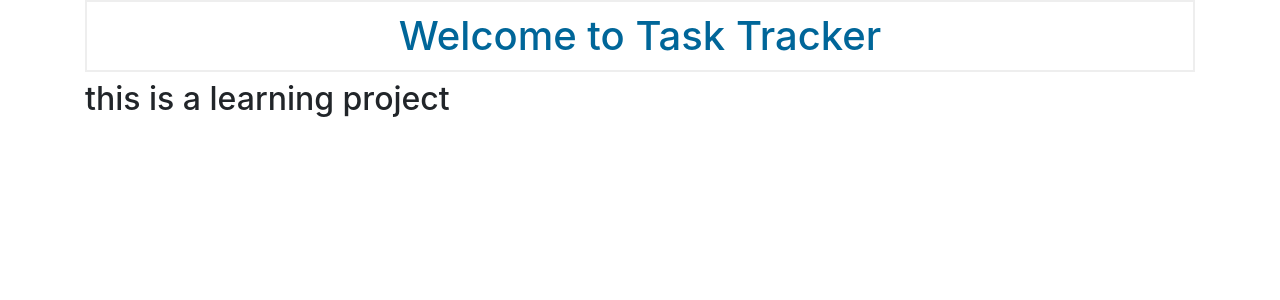
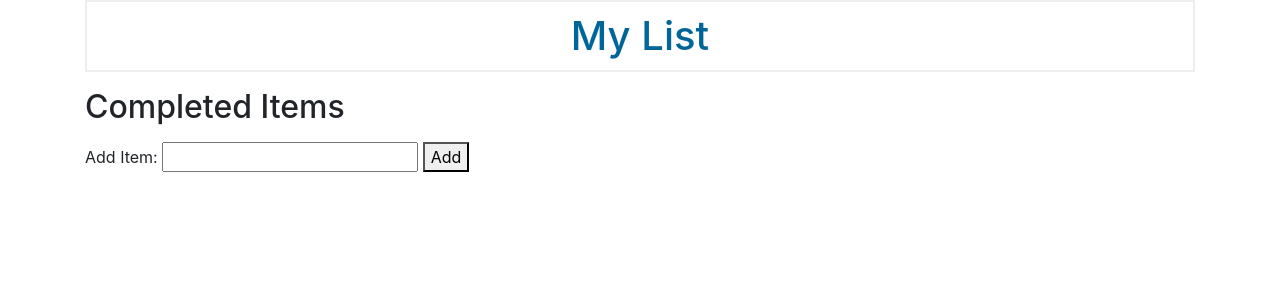
Before and after one commit to ghering90/task-manager, a Flask app: page / in a window 1280 px wide. Shown: the part 56-356 px from the top of the page. Run offline with Flask 3, Linux system fonts and the light colour scheme; some libraries are stand-ins or nearby versions.

Commit message:
added feature to the lsit

```diff
--- a/app.py
+++ b/app.py
@@ -1,13 +1,49 @@
-from flask import Flask, render_template, request,  session, redirect
+from flask import Flask, render_template, request,  session, redirect, url_for
 
 app = Flask(__name__)
+
+my_list = []
+completed_list = []
 
 
 @app.route('/')
 def index():
-    return render_template('index.html')
+    return render_template('index.html', my_list=my_list, completed_list=completed_list)
 
 
+@app.route('/add', methods=['POST'])
+def add_item():
+    new_item = request.form['new_item']
+    my_list.append({'item': new_item, 'checked': False})
+    return redirect(url_for('index'))
+
+
+@app.route('/remove/<int:item_index>')
+def remove_item(item_index):
+    if 0 <= item_index < len(my_list):
+        del my_list[item_index]
+    return redirect(url_for('index'))
+
+
+@app.route('/toggle/<int:item_index>')
+def toggle_item(item_index):
+    if 0 <= item_index < len(my_list):
+        my_list[item_index]['checked'] = not my_list[item_index]['checked']
+    return redirect(url_for('index'))
+
+
+@app.route('/complete/<int:item_index>')
+def complete_item(item_index):
+    if 0 <= item_index < len(my_list) and not my_list[item_index]['checked']:
+        completed_list.append(my_list.pop(item_index))
+    return redirect(url_for('index'))
+
+
+@app.route('/uncomplete/<int:item_index>')
+def uncomplete_item(item_index):
+    if 0 <= item_index < len(completed_list):
+        my_list.append(completed_list.pop(item_index))
+    return redirect(url_for('index'))
 
 
 if __name__ == "__main__":
--- a/templates/index.html
+++ b/templates/index.html
@@ -9,9 +9,33 @@
 {% extends 'base.html' %}
 
 {% block content %}
-    <h1>{% block title %} Welcome to Task Tracker {% endblock %}</h1>
-<h2>this is a learning project</h2>
+
+    <h1>My List</h1>
+    <ul>
+        {% for item in my_list %}
+            <li>
+                <input type="checkbox" {% if item.checked %}checked{% endif %}
+                       onclick="window.location.href='{{ url_for('toggle_item', item_index=loop.index-1) }}'">
+                {{ item.item }}
+                <a href="{{ url_for('remove_item', item_index=loop.index-1) }}">Remove</a>
+                <a href="{{ url_for('complete_item', item_index=loop.index-1) }}">Complete</a>
+            </li>
+        {% endfor %}
+    </ul>
+    <h2>Completed Items</h2>
+    <ul>
+        {% for item in completed_list %}
+            <li>
+                {{ item.item }}
+                <a href="{{ url_for('uncomplete_item', item_index=loop.index-1) }}">Uncomplete</a>
+            </li>
+        {% endfor %}
+    </ul>
+    <form method="post" action="{{ url_for('add_item') }}">
+        <label for="new_item">Add Item:</label>
+        <input type="text" id="new_item" name="new_item" required>
+        <button type="submit">Add</button>
+    </form>
 {% endblock %}
-
 </body>
 </html>
```
